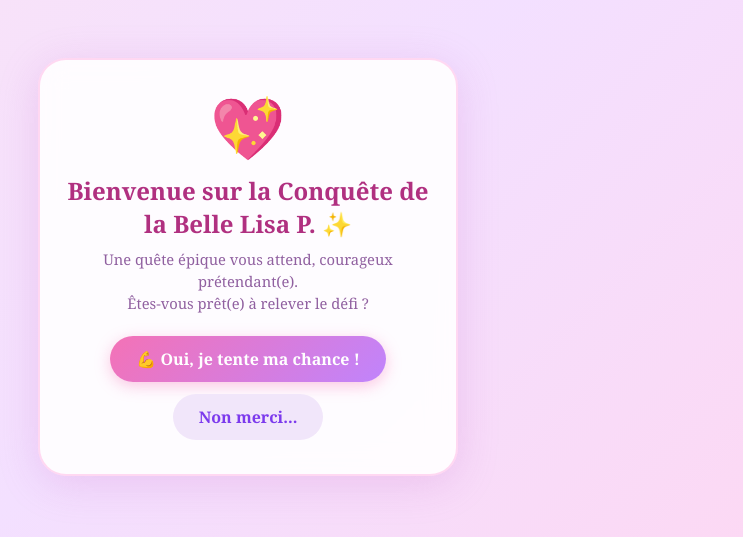
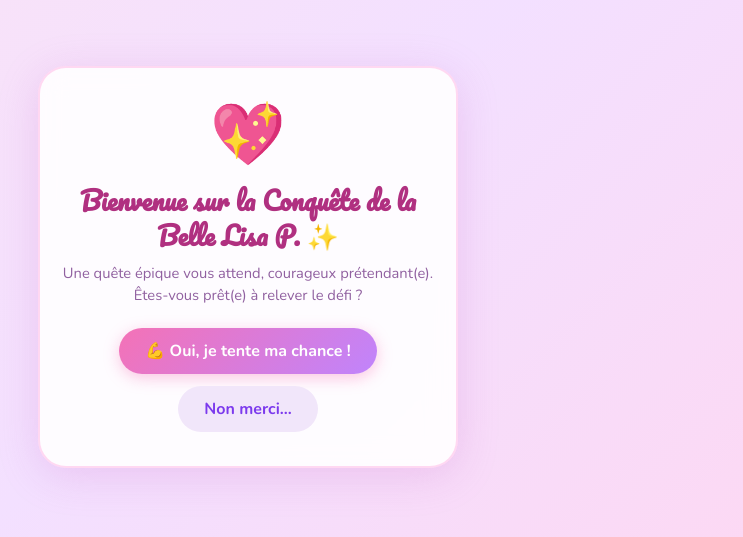
Before and after one commit to Lisapsql/lisa-conquest, a React (Vite) app: page / in a window 1280 px wide. Shown: the part 133-670 px from the top of the page, without its empty margins (392-1135 px from the left). Built offline with nearby package versions, Linux system fonts and the light colour scheme.

Commit message:
nouvelles polices mignonnes

```diff
--- a/src/App.jsx
+++ b/src/App.jsx
@@ -1,5 +1,11 @@
 import { useState, useEffect, useRef, useCallback } from "react";
 import { createPortal } from "react-dom";
+
+// Google Fonts
+const fontLink = document.createElement("link");
+fontLink.rel = "stylesheet";
+fontLink.href = "https://fonts.googleapis.com/css2?family=Pacifico&family=Nunito:wght@400;600;700;800&family=Dancing+Script:wght@700&display=swap";
+document.head.appendChild(fontLink);
 
 // ══════════════════════════════════════════════════════
 //  RICK ASTLEY — Web Audio API synth
@@ -321,7 +327,7 @@ const PKM_IMGS = {
 const PAGE = {
   minHeight:"100vh",
   background:"linear-gradient(135deg,#fce4f3 0%,#f3e0ff 50%,#ffd6f0 100%)",
-  fontFamily:"'Georgia',serif",
+  fontFamily:"'Nunito', sans-serif",
   display:"flex", flexDirection:"column", alignItems:"center", justifyContent:"center",
   padding:"16px", boxSizing:"border-box",
 };
@@ -331,12 +337,12 @@ const CARD = {
   boxShadow:"0 8px 40px rgba(200,100,200,0.22)",
   border:"2px solid rgba(255,180,230,0.5)", textAlign:"center",
 };
-const TITLE = {fontSize:"1.5rem", fontWeight:"bold", color:"#b03080", marginBottom:"8px"};
+const TITLE = {fontSize:"1.5rem", fontWeight:"bold", color:"#b03080", marginBottom:"8px", fontFamily:"'Pacifico', cursive", lineHeight:"1.4"};
 const SUB   = {fontSize:"0.92rem", color:"#9060a0", marginBottom:"16px", lineHeight:"1.5"};
-const STEP  = {fontSize:"0.72rem", color:"#c084fc", marginBottom:"8px", letterSpacing:"0.1em", textTransform:"uppercase"};
+const STEP  = {fontSize:"0.85rem", color:"#c084fc", marginBottom:"8px", letterSpacing:"0.05em", fontFamily:"'Dancing Script', cursive", fontWeight:"700"};
 const btn = (v="pink") => ({
   padding:"12px 26px", borderRadius:"50px", border:"none", cursor:"pointer",
-  fontFamily:"inherit", fontSize:"1rem", fontWeight:"bold", margin:"6px",
+  fontFamily:"'Nunito', sans-serif", fontSize:"1rem", fontWeight:"bold", margin:"6px",
   background: v==="pink" ? "linear-gradient(135deg,#f472b6,#c084fc)"
             : v==="red"  ? "linear-gradient(135deg,#f43f5e,#fb923c)"
             : "#f1e6fa",
@@ -353,7 +359,7 @@ function WelcomeScreen({onYes, onNo}) {
     <div style={PAGE}>
       <div style={CARD}>
         <div style={{fontSize:"3.5rem",marginBottom:"10px",display:"inline-block",animation:"pulse 1.5s infinite"}}>💖</div>
-        <div style={TITLE}>Bienvenue sur la Conquête de la Belle Lisa P. ✨</div>
+        <div style={{...TITLE, fontSize:"1.6rem"}}>Bienvenue sur la Conquête de la Belle Lisa P. ✨</div>
         <div style={SUB}>Une quête épique vous attend, courageux prétendant(e).<br/>Êtes-vous prêt(e) à relever le défi ?</div>
         <div style={{display:"flex",justifyContent:"center",flexWrap:"wrap"}}>
           <button style={btn("pink")} onClick={onYes}>💪 Oui, je tente ma chance !</button>
@@ -482,7 +488,7 @@ function Game3({onSuccess}) {
             const picked=chosen===m;
             return (
               <button key={i} onClick={()=>pick(m)} style={{
-                padding:"16px 10px",borderRadius:"16px",cursor:"pointer",fontFamily:"inherit",
+                padding:"16px 10px",borderRadius:"16px",cursor:"pointer",fontFamily:"'Nunito', sans-serif",
                 border:`2px solid ${picked?(m.correct?"#22c55e":"#ef4444"):"#f9a8d4"}`,
                 background:picked?(m.correct?"#d1fae5":"#fee2e2"):"linear-gradient(135deg,#fff0f8,#f5e6ff)",
                 transition:"transform 0.15s",
@@ -690,7 +696,7 @@ function FinalScreen() {
       <Confetti active={confettiActive}/>
       <div style={{...CARD, zIndex:10, position:"relative"}}>
         <div style={{fontSize:"3.5rem",marginBottom:"8px",animation:"bounce 0.8s infinite"}}>🎉💕🎊</div>
-        <div style={{fontSize:"2rem",fontWeight:"bold",color:"#b03080",marginBottom:"10px"}}>
+        <div style={{fontSize:"2rem",fontWeight:"bold",color:"#b03080",marginBottom:"10px",fontFamily:"'Pacifico', cursive"}}>
           FÉLICITATIONS !!!
         </div>
         <div style={{fontSize:"1rem",color:"#7c3aed",marginBottom:"12px",fontWeight:"bold"}}>
```
